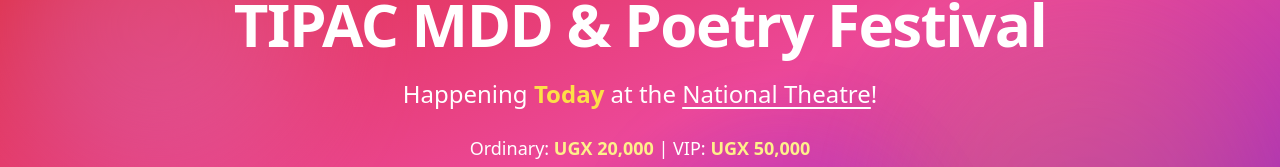
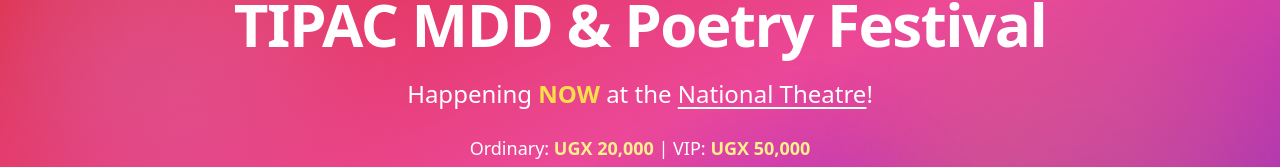
Before and after one commit to Xebarter/tipac, a Next.js app: page / in a window 1280 px wide. Shown: the part 211-378 px from the top of the page. Built offline with nearby package versions, Linux system fonts and the light colour scheme.

Commit message:
Changed Today to NOW in the hero section

```diff
--- a/src/components/Hero.tsx
+++ b/src/components/Hero.tsx
@@ -16,7 +16,7 @@
           TIPAC MDD & Poetry Festival
         </h1>
         <p className="text-lg md:text-2xl font-medium max-w-2xl mx-auto">
-          Happening <span className="text-yellow-300 font-bold">Today</span> at the{" "}
+          Happening <span className="text-yellow-300 font-bold">NOW</span> at the{" "}
           <span className="underline underline-offset-4">National Theatre</span>!
         </p>
         <p className="text-md md:text-lg">
```
